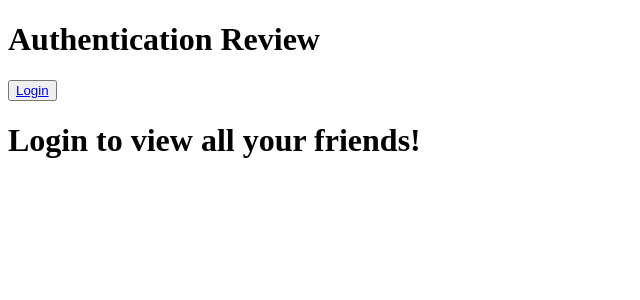
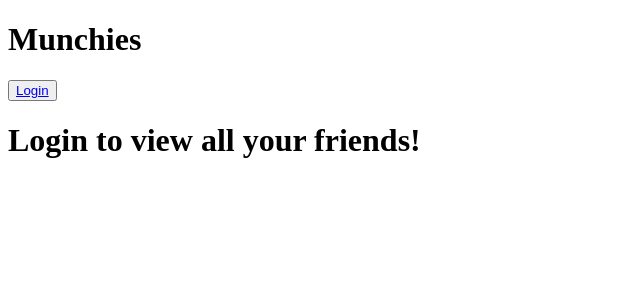
Before and after one commit to AshB88/Munchies, a React app in the folder client/: page / in a window 1280 px wide. Shown: the top 300 px of the page, without its empty margins (0-640 px from the left). Built offline with nearby package versions, Linux system fonts and the light colour scheme; the HTML template or start-up script is replaced by a standard one.

Commit message:
Add README, add Navbar

```diff
--- a/client/src/components/Navbar.tsx
+++ b/client/src/components/Navbar.tsx
@@ -22,7 +22,7 @@ const Navbar = () => {
   return (
     <div className="display-flex justify-space-between align-center py-2 px-5 mint-green">
       <h1>
-        Authentication Review
+        Munchies
       </h1>
       <div>
         {
@@ -34,9 +34,15 @@ const Navbar = () => {
             </button>
           ) : (
             // Render logout button if user is logged in
-            <button className="btn" type='button' onClick={() => {
-              auth.logout();  // Call logout() method from auth utility on button click
-            }}>Logout</button>
+            <>
+              <button className="btn" type='button' onClick={() => {
+                auth.logout();  // Call logout() method from auth utility on button click
+              }}>Logout</button>
+              <div>
+                <Link to='/'>Home</Link>
+                {/* <Link to='/purchased-list'>Purchased List</Link> */}
+              </div>
+            </>
           )
         }
       </div>
```
Also changed, not shown: 1 other file (tests, documents, lock files or other folders).
